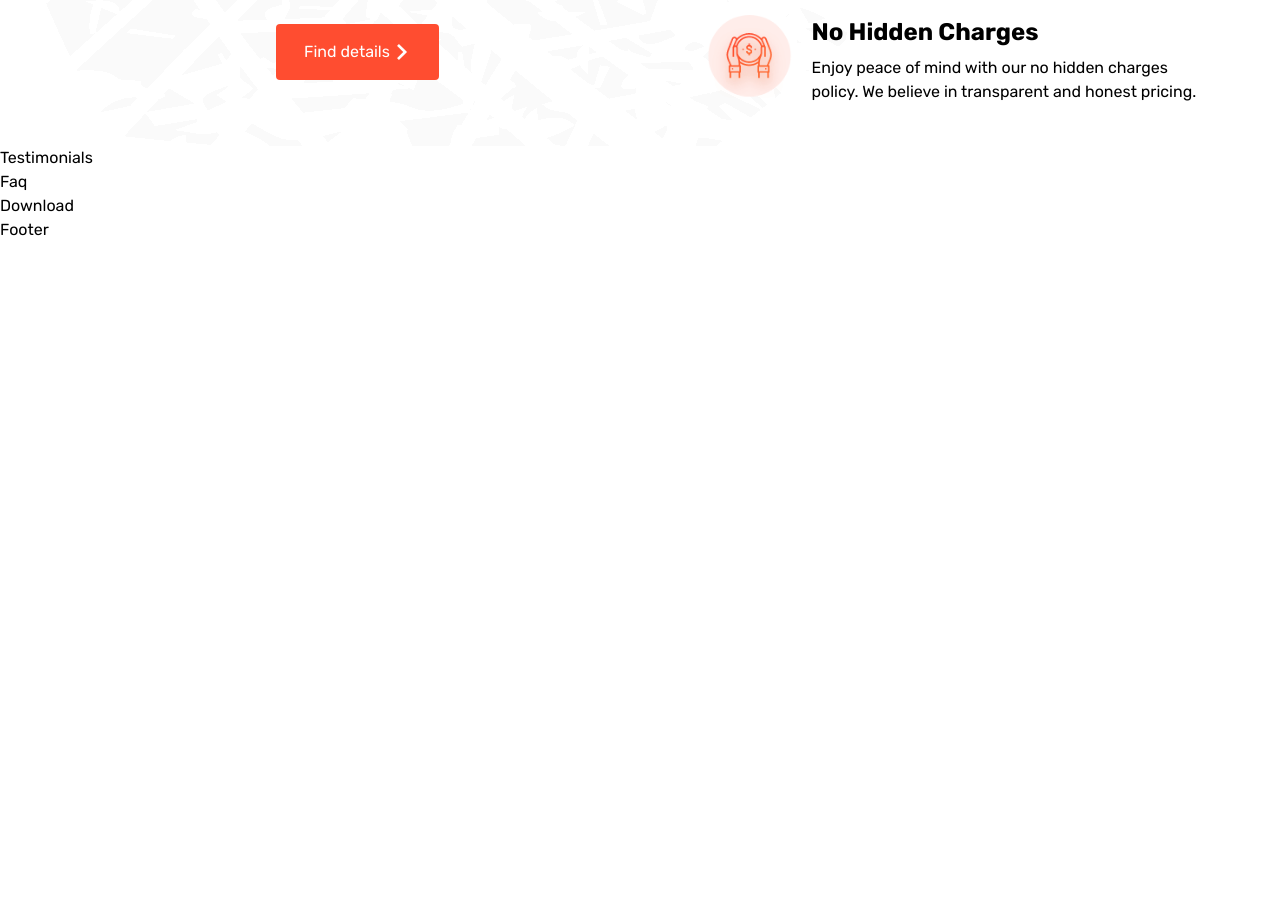
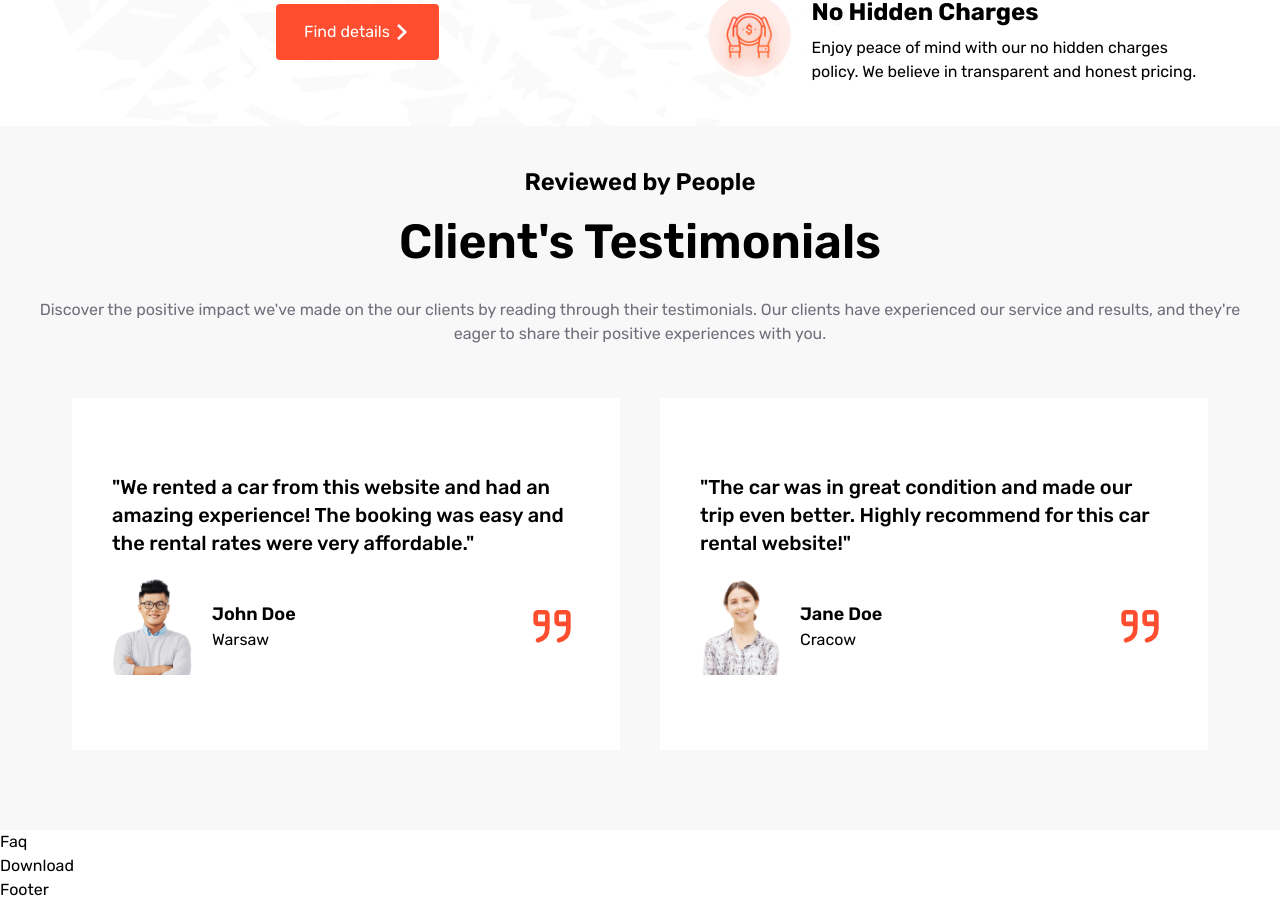
Before and after one commit to KarolKotomski/Car-Rental, a React (Create React App) app: page / in a window 1280 px wide. Shown: the part 2577-3479 px from the top of the page. Before the commit the page ends 2819 px from the top, so only its background shows below. Built offline with nearby package versions, Linux system fonts and the light colour scheme.

Commit message:
Testimonials section added and styled

```diff
--- a/src/components/Plan.tsx
+++ b/src/components/Plan.tsx
@@ -9,7 +9,7 @@ const Plan = () => {
 			<div className='container'>
 				<div className='text-center font-semibold'>
 					<h3 className='text-2xl'>Plan your trip now</h3>
-					<h2 className='text-5xl pt-5 pb-10'>Quick & easy car rental</h2>
+					<h2 className='text-5xl py-5'>Quick & easy car rental</h2>
 				</div>
 				<div className='grid grid-cols-1 sm:grid-cols-2 md:grid-cols-3 gap-5 px-5 py-5'>
 					<PlanSection
--- /dev/null
+++ b/src/components/Testimonials.tsx
@@ -0,0 +1,40 @@
+import johnDoe from "../images/team/5.png";
+import janeDoe from "../images/team/6.png";
+
+import TestimonialsProfile from "./TestimonialsProfile";
+
+const Testimonials = () => {
+	return (
+		<div className='bg-gray4'>
+			<div className='container py-10'>
+				<div className='text-center'>
+					<h3 className='text-2xl font-semibold'>Reviewed by People</h3>
+					<h2 className='text-5xl py-5 font-semibold'>Client's Testimonials</h2>
+					<p className='py-3 text-gray2'>
+						Discover the positive impact we've made on the our clients by
+						reading through their testimonials. Our clients have experienced our
+						service and results, and they're eager to share their positive
+						experiences with you.
+					</p>
+				</div>
+				<div className='flex flex-col justify-center gap-10 items-center lg:p-10 lg:flex-row'>
+					<TestimonialsProfile
+						opinion='"We rented a car from this website and had an amazing experience!
+							The booking was easy and the rental rates were very affordable."'
+						picture={johnDoe}
+						name='John Doe'
+						city='Warsaw'
+					/>
+					<TestimonialsProfile
+						opinion='"The car was in great condition and made our trip even better. Highly recommend for this car rental website!"'
+						picture={janeDoe}
+						name='Jane Doe'
+						city='Cracow'
+					/>
+				</div>
+			</div>
+		</div>
+	);
+};
+
+export default Testimonials;
--- /dev/null
+++ b/src/components/TestimonialsProfile.tsx
@@ -0,0 +1,40 @@
+interface Props {
+	opinion: string;
+	picture: string;
+	name: string;
+	city: string;
+}
+
+const TestimonialsProfile = ({ opinion, picture, name, city }: Props) => {
+	return (
+		<div className='flex flex-col p-10 bg-white w-full min-h-[22rem] justify-center'>
+			<p className='font-medium text-xl pb-5'>{opinion}</p>
+
+			<div className='flex justify-between'>
+				<div className='flex items-center'>
+					<div className='w-20 mr-5'>
+						<img src={picture} alt='Customer' />
+					</div>
+					<div>
+						<p className='text-lg font-semibold'>{name}</p>
+						<p>{city}</p>
+					</div>
+				</div>
+
+				<svg
+					className='w-14 fill-none stroke-orange'
+					xmlns='http://www.w3.org/2000/svg'
+					viewBox='0 0 24 24'
+					stroke='currentColor'
+					stroke-width='2'
+					stroke-linecap='round'
+					stroke-linejoin='round'>
+					<path d='M10 11h-4a1 1 0 0 1 -1 -1v-3a1 1 0 0 1 1 -1h3a1 1 0 0 1 1 1v6c0 2.667 -1.333 4.333 -4 5'></path>
+					<path d='M19 11h-4a1 1 0 0 1 -1 -1v-3a1 1 0 0 1 1 -1h3a1 1 0 0 1 1 1v6c0 2.667 -1.333 4.333 -4 5'></path>
+				</svg>
+			</div>
+		</div>
+	);
+};
+
+export default TestimonialsProfile;
--- a/src/pages/Home.tsx
+++ b/src/pages/Home.tsx
@@ -3,6 +3,7 @@ import Booking from "../components/Booking";
 import Plan from "../components/Plan";
 import Banner1 from "../components/Banner1";
 import Choose from "../components/Choose";
+import Testimonials from "../components/Testimonials";
 
 const Home = () => {
 	return (
@@ -23,7 +24,9 @@ const Home = () => {
 			<section>
 				<Choose />
 			</section>
-			<section>Testimonials</section>
+			<section>
+				<Testimonials />
+			</section>
 			<section>Faq</section>
 			<section>Download</section>
 		</>
```
